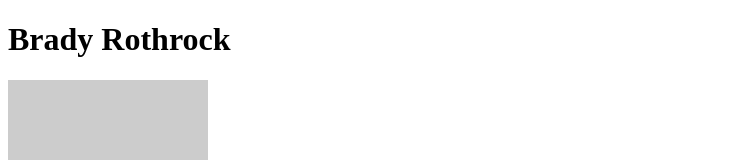
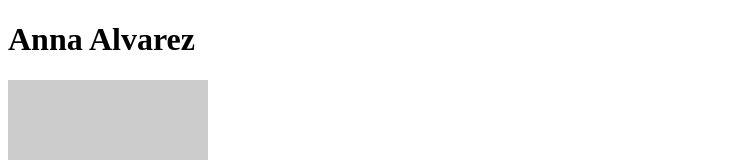
Before and after one commit to AsajjV/AsajjV.github.io, a plain HTML site: page index.html in a window 1280 px wide. Shown: the top 160 px of the page, without its empty margins (0-755 px from the left). Drawn offline with Linux system fonts and the light colour scheme; placeholder pictures from the web are drawn by us.

Commit message:
Update index.html

```diff
--- a/index.html
+++ b/index.html
@@ -7,7 +7,7 @@
 
 <body>
 
-  <h1>Brady Rothrock</h1>
+  <h1>Anna Alvarez</h1>
 
   <img src="https://placehold.it/200x200" alt="Anna Alvarez">
 
```
